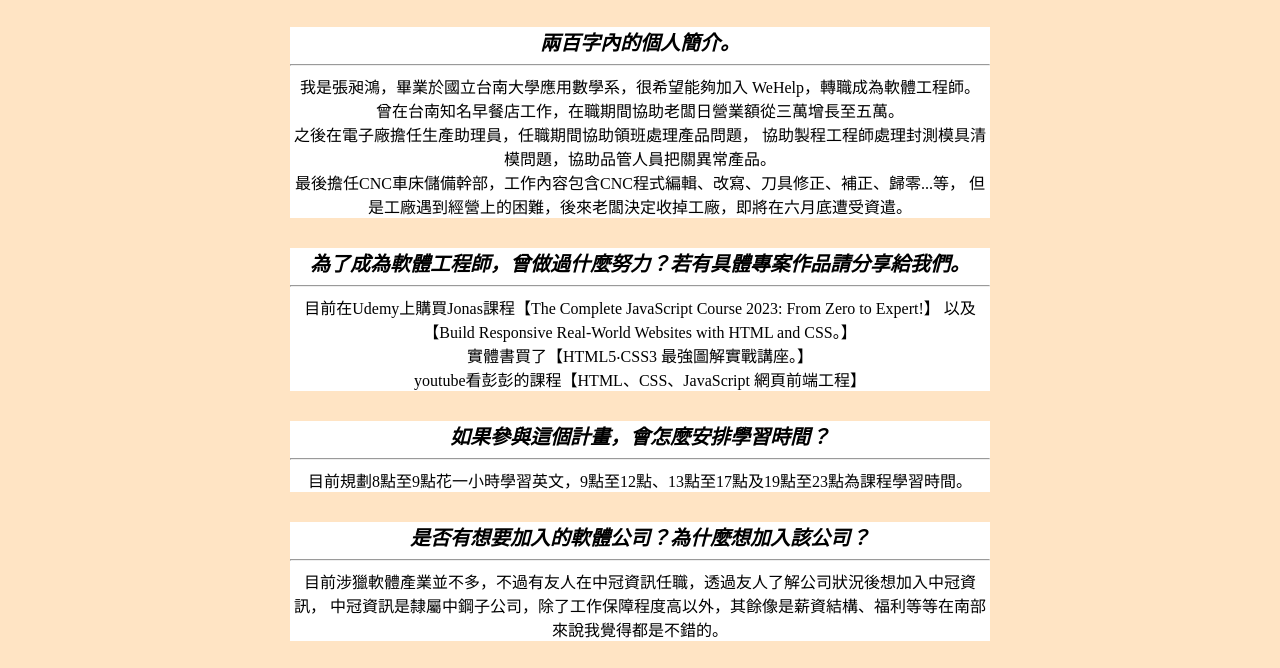
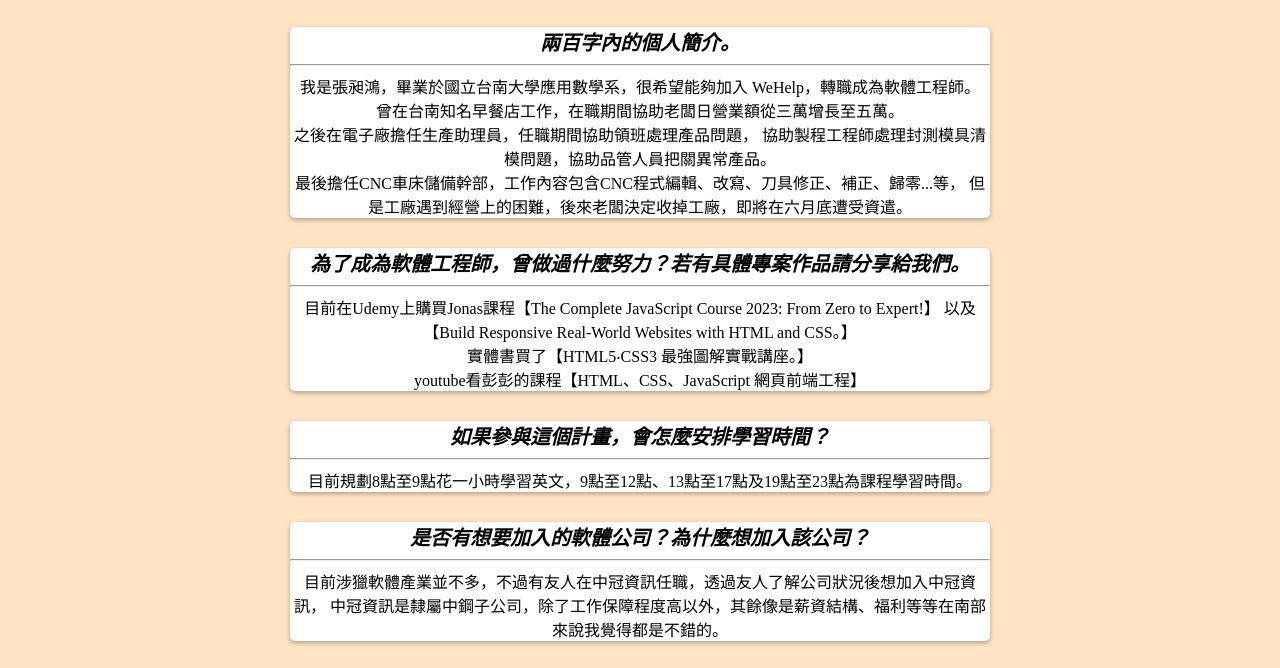
Before and after one commit to Chang-Hung/application, a plain HTML site: page index.html in a window 1280 px wide. Shown: the part 55-723 px from the top of the page. Drawn offline with Linux system fonts and the light colour scheme.

Commit message:
Add files via upload

```diff
--- a/application.css
+++ b/application.css
@@ -11,6 +11,8 @@
     width:700px;
     margin:30px auto;
     background-color: #ffffff;
+    border-radius: 5px;
+    box-shadow: 0 2px 5px rgba(0, 0, 0, 0.3);
 }
 
 .paragrath{
```
